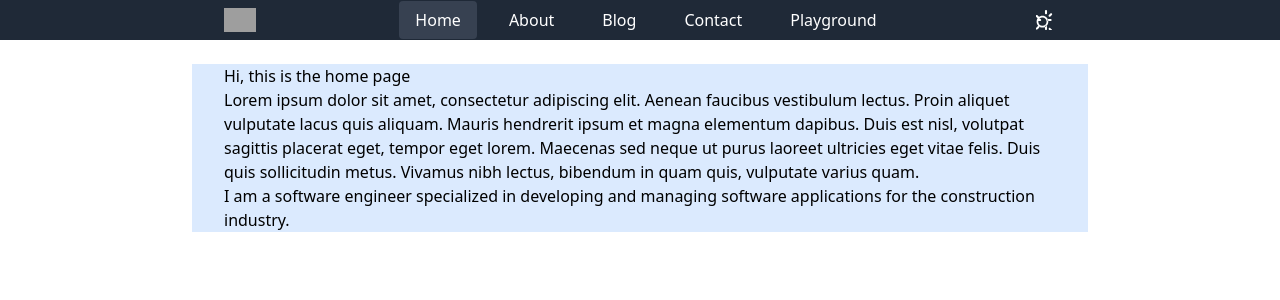
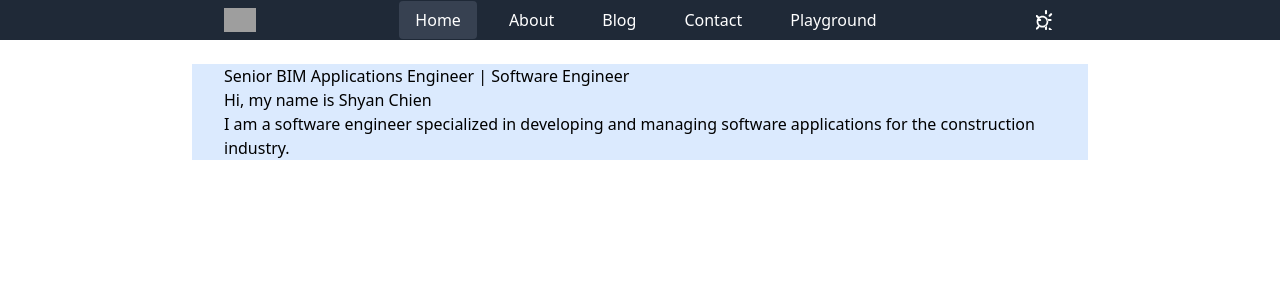
Before and after one commit to Shyan2/digital-me, a SvelteKit app: page / in a window 1280 px wide. Shown: the top 300 px of the page. Built offline with nearby package versions, Linux system fonts and the light colour scheme; grey boxes are pictures that could not be loaded; a web font is replaced by a local one.

Commit message:
Update +page.svelte

```diff
--- a/src/routes/+page.svelte
+++ b/src/routes/+page.svelte
@@ -1,13 +1,12 @@
 <script>
 </script>
 
-<div>Hi, this is the home page</div>
-<p>
-	Lorem ipsum dolor sit amet, consectetur adipiscing elit. Aenean faucibus vestibulum lectus. Proin aliquet vulputate
-	lacus quis aliquam. Mauris hendrerit ipsum et magna elementum dapibus. Duis est nisl, volutpat sagittis placerat eget,
-	tempor eget lorem. Maecenas sed neque ut purus laoreet ultricies eget vitae felis. Duis quis sollicitudin metus.
-	Vivamus nibh lectus, bibendum in quam quis, vulputate varius quam.
-</p>
-<p>
-	I am a software engineer specialized in developing and managing software applications for the construction industry.
-</p>
+<section>
+	<div>Senior BIM Applications Engineer | Software Engineer</div>
+	<div>Hi, my name is Shyan Chien</div>
+
+	<p>
+		I am a software engineer specialized in developing and managing software applications for the construction industry.
+	</p>
+	<p />
+</section>
```
